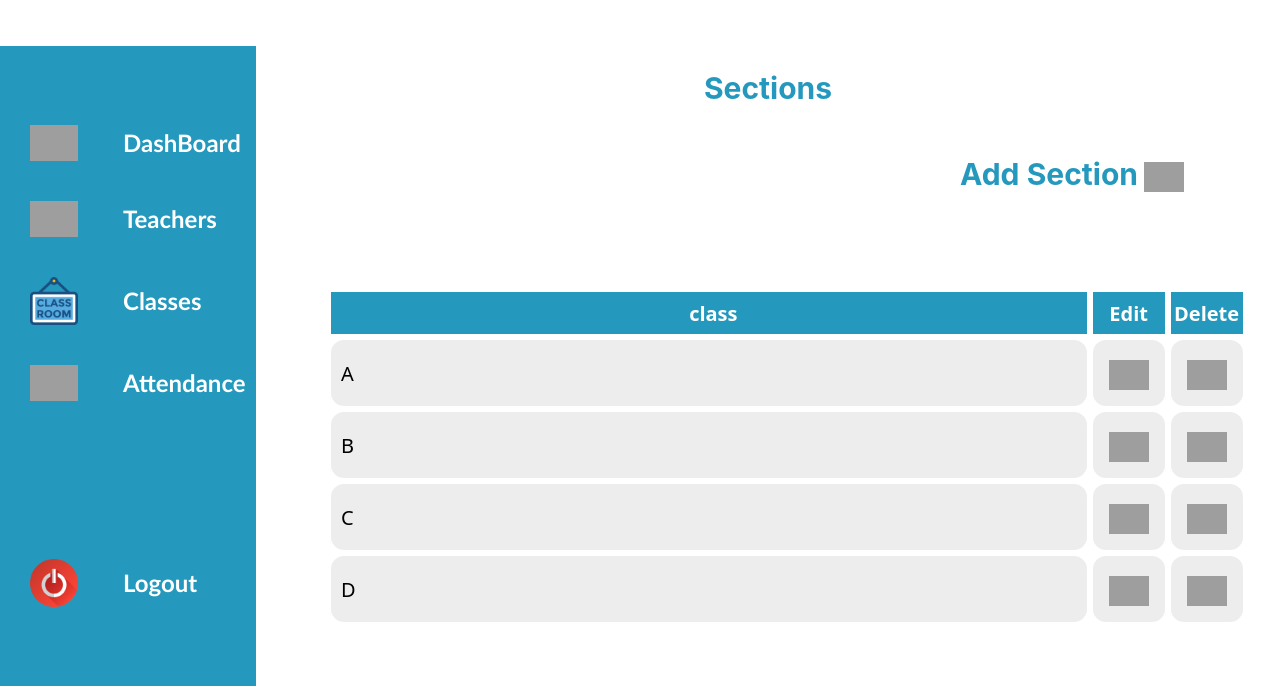
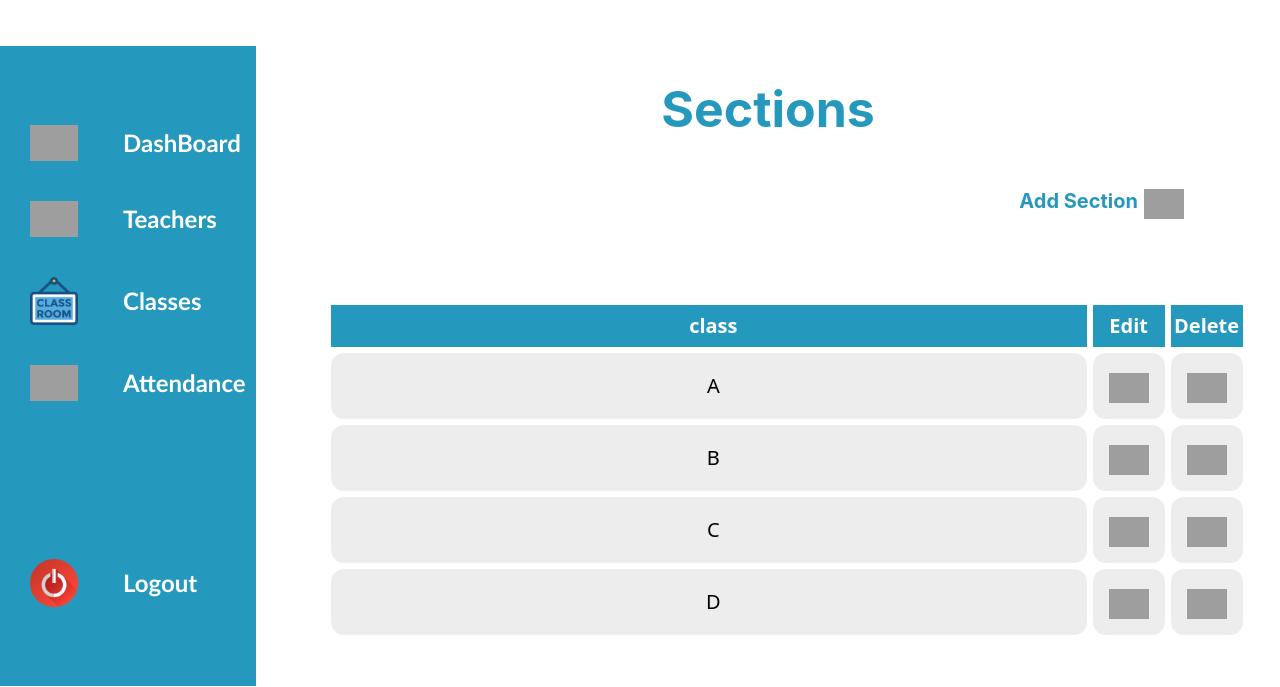
Before and after one commit to BilalSerhal/LMS-project-front-end-, a React (Create React App) app: page /sections in a window 1280 px wide. Shown: the part 198-885 px from the top of the page. Built offline with nearby package versions, Linux system fonts and the light colour scheme; grey boxes are pictures that could not be loaded; the HTML template or start-up script is replaced by a standard one.

Commit message:
create levels and sections pages and styling

```diff
--- a/src/pages/levels/levels.css
+++ b/src/pages/levels/levels.css
@@ -4,7 +4,12 @@
 .class-headline{
     text-align: center;
     color: #2599bd;
-    font-size: 30px;
+    font-size: 50px;
+}
+.class-headline1{
+  text-align: center;
+  color: #2599bd;
+  font-size: 30px;
 }
 .class-section {
     width: 100%;
@@ -30,9 +35,7 @@
     border:none;
     cursor: pointer;
   }
-  .class-button:hover {
-    background-color: #98d4e6;
-  }
+
 
   .class-button:active {
     background-color: #98d4e6;
@@ -68,7 +71,7 @@
   }
 
   .row1 :hover {
-    background-color: #2599BD;
+    background-color: #98d4e6;
   }
   .class-tr {
     border: 1px solid white;
@@ -179,7 +182,7 @@
   @media screen and (max-width: 1024px) {
     .name {
       padding-left: 10px;
-      width: 80%;
+      width: 50%;
       text-align: left;
     }
     /* .edit-section{
--- a/src/pages/levels/levels.js
+++ b/src/pages/levels/levels.js
@@ -73,7 +73,7 @@ const levels = () => {
       <div className="class-body">
         <h2 className="class-headline">Classes</h2>
         <div className="head-div">
-          <h2 className="class-headline">Add Class</h2>
+          <h2 className="class-headline1">Add Class</h2>
           <div>
             <button id="add" className="class-button">
               <img src={add} alt="" className="class-image" />
--- a/src/pages/sections/sections.css
+++ b/src/pages/sections/sections.css
@@ -4,8 +4,13 @@
   .section-headline{
       text-align: center;
       color: #2599bd;
-      font-size: 30px;
+      font-size: 50px;
   }
+  .section-headline1{
+    text-align: center;
+    color: #2599bd;
+    font-size: 20px;
+}
   .class-section {
       width: 100%;
       height: 100%;
@@ -30,9 +35,7 @@
       border:none;
       cursor: pointer;
     }
-    .section-button:hover {
-      background-color: #98d4e6;
-    }
+
 
     .section-button:active {
       background-color: #98d4e6;
@@ -68,7 +71,7 @@
     }
 
     .row1 :hover {
-      background-color: #2599BD;
+      background-color: #98d4e6;
     }
     .class-tr {
       border: 1px solid white;
@@ -78,10 +81,12 @@
       border: 2px solid white;
       background-color: #ededed;
       border-radius: 15px;
+      text-align:center;
     }
     .nameR {
       padding-left: 10px;
       width: 85% ;
+
 
     }
     .name2{
--- a/src/pages/sections/sections.js
+++ b/src/pages/sections/sections.js
@@ -29,9 +29,9 @@ const sections = () => {
 
   return (
     <div className="section-body">
-    <h2 className="section-headline">Sections</h2>
+    <h1 className="section-headline">Sections</h1>
     <div className="head-div">
-      <h2 className="section-headline">Add Section</h2>
+      <h2 className="section-headline1">Add Section</h2>
       <div>
         <button id="add" className="section-button">
           <img src={add} alt="" className="section-image" />
```
